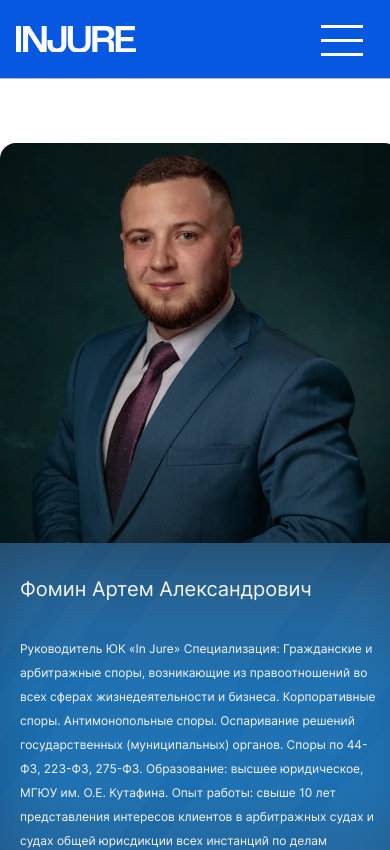
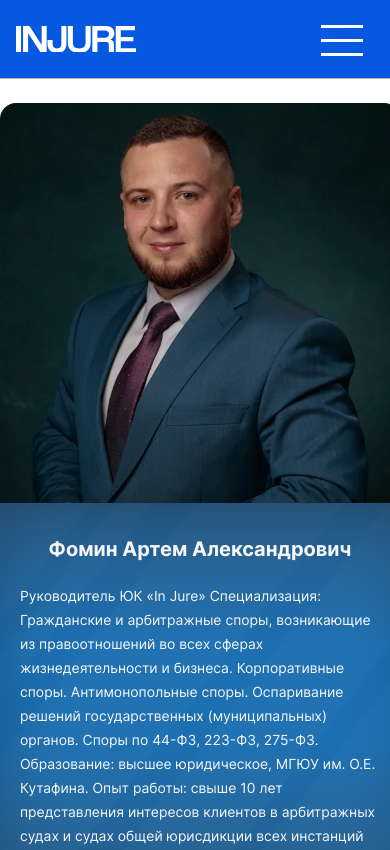
Before and after one commit to RomanTolkachev/injure, a React (Create React App) app: page /team in a window 390 px wide. Shown: the top 850 px of the page. Built offline with nearby package versions, Linux system fonts and the light colour scheme.

Commit message:
did some refact. make buttoms in team

```diff
--- a/src/components/Team/EmployeeCard.tsx
+++ b/src/components/Team/EmployeeCard.tsx
@@ -15,7 +15,9 @@ export const EmployeeCard: FunctionComponent<IEmployeeCard> = ({ person }) => {
           <BGTeam className="absolute" />
           <div className="absolute h-full px-5 py-10 text-my-white">
             <div className="flex h-full flex-col">
-              <h3 className="mb-8 md:text-lg lg:text-2xl">{person.bio}</h3>
+              <h3 className="mb-8 font-bold md:text-lg lg:text-2xl">
+                {person.bio}
+              </h3>
               <span className="shrink grow text-xs lg:text-base">
                 {person.experience}
               </span>
@@ -46,8 +48,10 @@ export const EmployeeCard: FunctionComponent<IEmployeeCard> = ({ person }) => {
           <Sprite bottomEmployeeCard={true} className="absolute" />
           <div className="absolute flex h-full flex-col">
             <div className="px-5 py-8">
-              <h3 className="mb-8 text-xl">{person.bio}</h3>
-              <span className="shrink grow text-xs lg:text-base">
+              <h3 className="mb-5 text-center text-xl font-bold">
+                {person.bio}
+              </h3>
+              <span className="shrink grow text-[0.87rem] lg:text-base">
                 {person.experience}
               </span>
             </div>
--- a/src/pages/Team.tsx
+++ b/src/pages/Team.tsx
@@ -5,7 +5,7 @@ import { IEmployee } from "../services/utils/types";
 
 export const Team: FunctionComponent = () => {
   return (
-    <section className="container w-screen py-16">
+    <section className="container w-screen py-6 md:py-16">
       <ul className="">
         {team.map((person: IEmployee, key) => {
           return (
```
